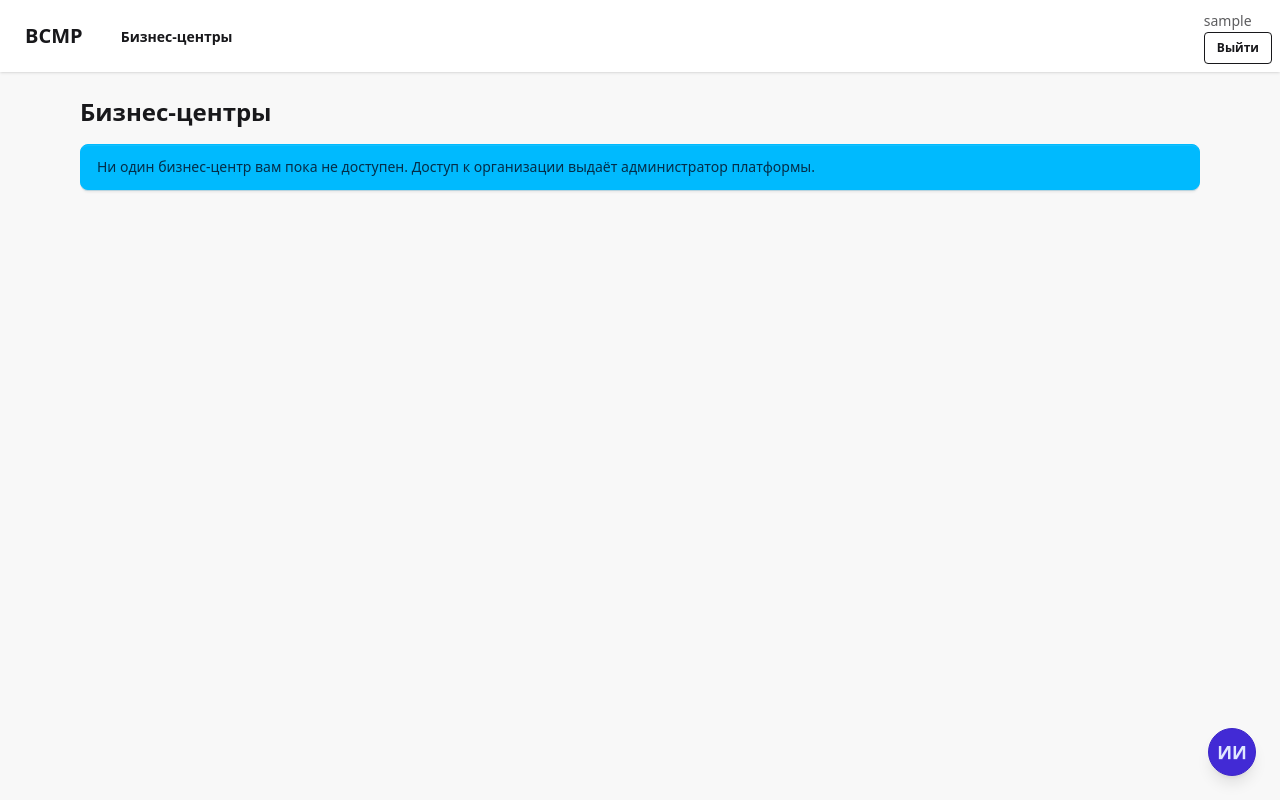
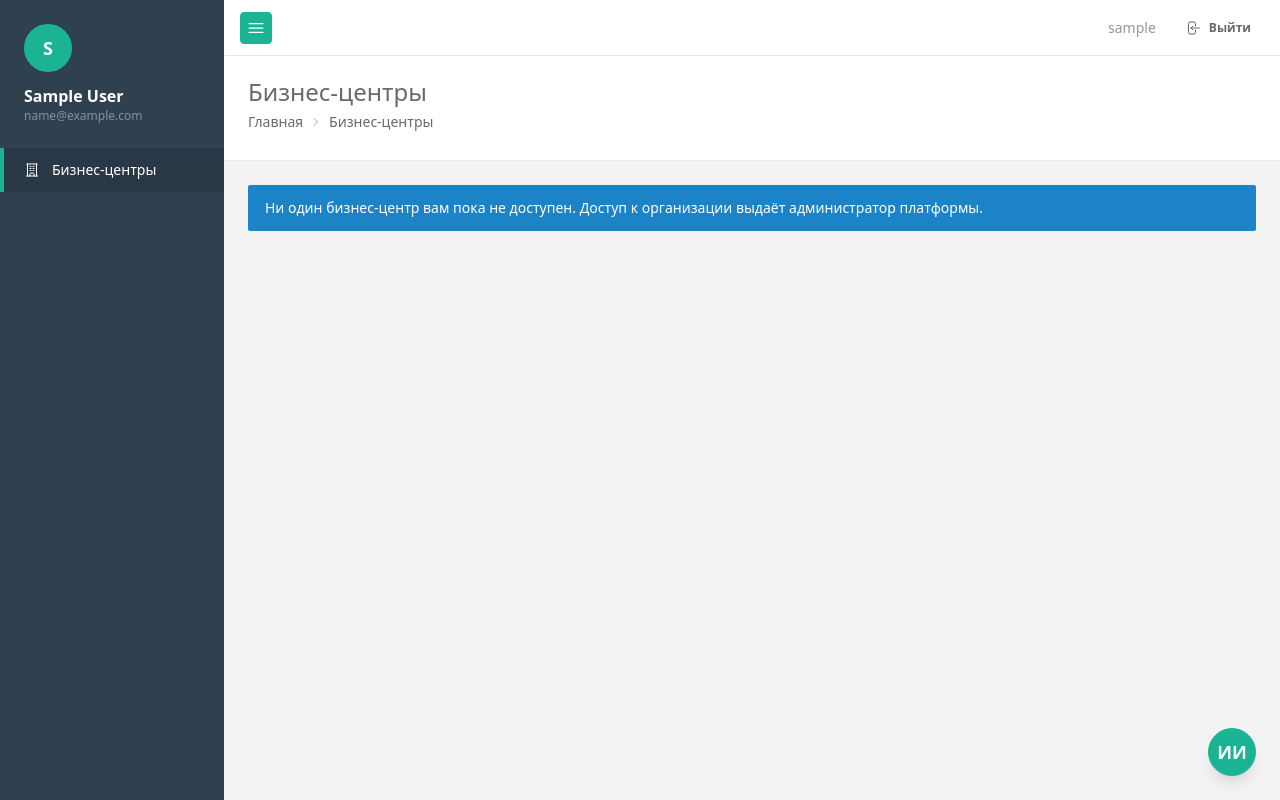
Before and after one commit to blackbasalt/bcmp, a Django app: page / in a window 1280 px wide. Run offline with Django 5.2, Linux system fonts and the light colour scheme; the visitor is signed in with stand-in values (Sample User, id 1); data that the repository does not hold is empty; style sheets or scripts are compiled from the project's sources; some libraries are stand-ins or nearby versions.

Commit message:
add some fixes

```diff
--- a/assets/css/app.css
+++ b/assets/css/app.css
@@ -12,10 +12,127 @@
    one location. */
 @source "../../templates";
 
-/* Single light theme, no dark mode: daisyUI is loaded with `light` alone, so no
+/* Single light theme, no dark mode: daisyUI is loaded with one theme, so no
    `prefers-color-scheme` variant is emitted and there is nothing to toggle. */
 @plugin "daisyui" {
-  themes: light --default;
+  themes: false;
+}
+
+/* Палитра админ-панели: зелёный акцент на светло-сером полотне и белых карточках.
+   Тема заведена своя, а не переопределением `light`, чтобы цвета лежали в одном
+   месте и читались как список. */
+@plugin "daisyui/theme" {
+  name: "bcmp";
+  default: true;
+  color-scheme: light;
+
+  --color-base-100: #ffffff;
+  --color-base-200: #f3f3f4;
+  --color-base-300: #e7eaec;
+  --color-base-content: #676a6c;
+
+  --color-primary: #1ab394;
+  --color-primary-content: #ffffff;
+  --color-secondary: #23c6c8;
+  --color-secondary-content: #ffffff;
+  --color-accent: #1c84c6;
+  --color-accent-content: #ffffff;
+  --color-neutral: #2f4050;
+  --color-neutral-content: #ffffff;
+
+  --color-info: #1c84c6;
+  --color-info-content: #ffffff;
+  --color-success: #1ab394;
+  --color-success-content: #ffffff;
+  --color-warning: #f8ac59;
+  --color-warning-content: #ffffff;
+  --color-error: #ed5565;
+  --color-error-content: #ffffff;
+
+  /* Углы почти прямые: карточки паспорта должны читаться как бумага, а не как плитки. */
+  --radius-selector: 0.25rem;
+  --radius-field: 0.25rem;
+  --radius-box: 0.125rem;
+  --border: 1px;
+  --depth: 0;
+  --noise: 0;
+}
+
+/* Тёмное меню — единственное место со своими цветами: оно не следует теме
+   страницы и потому не выражается через base-*. */
+@theme {
+  --color-sidebar: #2f4050;
+  --color-sidebar-active: #293846;
+  --color-sidebar-content: #a7b1c2;
+}
+
+/* Меню открыто по умолчанию на широком экране и закрыто на узком, а кнопка в
+   шапке переключает его в другую сторону от умолчания. Состояние держит класс на
+   обёртке, а не классы Tailwind в `:class`: иначе до старта Alpine меню на
+   телефоне успевало бы мелькнуть во всю ширину. */
+:root {
+  /* Ширина меню и отступ содержимого — одно и то же число, поэтому оно одно. */
+  --app-sidebar-width: 14rem;
+  /* Свёрнутое меню на широком экране: полоса ровно под значок с полями по бокам. */
+  --app-sidebar-mini-width: 4rem;
+}
+
+.app-sidebar {
+  width: var(--app-sidebar-width);
+  transform: translateX(-100%);
+  transition:
+    transform 0.2s ease,
+    width 0.2s ease;
+}
+
+.app-content {
+  margin-left: 0;
+  transition: margin-left 0.2s ease;
+}
+
+.nav-toggled .app-sidebar {
+  transform: translateX(0);
+}
+
+@media (width >= 64rem) {
+  .app-sidebar {
+    transform: translateX(0);
+  }
+
+  .app-content {
+    margin-left: var(--app-sidebar-width);
+  }
+
+  /* Свёрнутое меню на широком экране не уезжает за край, а сужается до полосы
+     значков: пункты остаются на виду и переход между экранами не требует
+     сначала открыть меню. Подписи прячутся, значки встают по центру полосы. */
+  .nav-toggled .app-sidebar {
+    width: var(--app-sidebar-mini-width);
+    transform: translateX(0);
+    overflow-x: hidden;
+  }
+
+  .nav-toggled .app-content {
+    margin-left: var(--app-sidebar-mini-width);
+  }
+
+  .nav-toggled .app-sidebar .sidebar-label {
+    display: none;
+  }
+
+  .nav-toggled .app-sidebar .sidebar-profile {
+    padding: 0.75rem 0.5rem;
+    justify-content: center;
+  }
+
+  .nav-toggled .app-sidebar .sidebar-link {
+    justify-content: center;
+    padding-left: 0;
+    padding-right: 0;
+    /* Полоса слишком узкая для акцентной черты: она сдвинула бы значок с центра,
+       а на выбранном пункте и без неё остаётся тёмная заливка. */
+    border-left-width: 0;
+  }
 }
 
 /* Пока Alpine не стартовал, `x-show` ещё ничего не скрывает, и закрытая панель
--- a/bcmp/settings.py
+++ b/bcmp/settings.py
@@ -50,7 +50,7 @@ INSTALLED_APPS = [
     'django.contrib.staticfiles',
 
     'rest_framework',
-    'django_extensions',
+    #'django_extensions',
 
     'authentication',
     'assistant',
--- /dev/null
+++ b/templates/_messages.html
@@ -0,0 +1,17 @@
+{% comment %}
+  Сообщения показываются одинаково на экране входа и внутри оболочки, поэтому
+  разметка одна и включается в оба места.
+{% endcomment %}
+{% if messages %}
+  <div class="mb-4 space-y-2">
+    {% for message in messages %}
+      {% comment %}
+        Класс выписан целиком: Tailwind ищет имена классов в тексте шаблона, и
+        собранного из тега класса в стилях не окажется.
+      {% endcomment %}
+      <div class="alert {% if message.level_tag == 'error' %}alert-error{% elif message.level_tag == 'warning' %}alert-warning{% elif message.level_tag == 'success' %}alert-success{% else %}alert-info{% endif %}">
+        <span>{{ message }}</span>
+      </div>
+    {% endfor %}
+  </div>
+{% endif %}
--- a/templates/auth/login.html
+++ b/templates/auth/login.html
@@ -3,7 +3,7 @@
 {% block title %}Вход — BCMP{% endblock %}
 
 {% block content %}
-  <div class="mx-auto w-full max-w-sm">
+  {# Ширину и центрирование задаёт base.html: экран входа — единственный без оболочки. #}
   <div class="card bg-base-100 shadow-sm">
     <div class="card-body">
       <h1 class="card-title">Вход в систему</h1>
@@ -27,5 +27,4 @@
       </form>
     </div>
   </div>
-  </div>
 {% endblock %}
--- a/templates/base.html
+++ b/templates/base.html
@@ -1,5 +1,10 @@
 {% load static %}<!DOCTYPE html>
-<html lang="ru" data-theme="light">
+{% comment %}
+  Скелет документа и ничего больше. Экран без оболочки — вход — наследуется отсюда
+  напрямую и получает содержимое по центру пустой страницы; экраны приложения
+  наследуются от `shell.html`, который добавляет меню и шапку.
+{% endcomment %}
+<html lang="ru" data-theme="bcmp">
 <head>
   <meta charset="utf-8">
   <meta name="viewport" content="width=device-width, initial-scale=1">
@@ -10,52 +15,14 @@
   <script src="{% static 'js/alpine.min.js' %}" defer></script>
 </head>
 <body class="min-h-screen bg-base-200">
-
-  {% comment %}
-    Навигация плоская: в ней только бизнес-центры. Проект — подпись на карточке,
-    площадка не показывается вовсе.
-  {% endcomment %}
-  <div class="navbar bg-base-100 shadow-sm">
-    <div class="flex-1">
-      <a class="btn btn-ghost text-xl" href="{% url 'building_passport:bc_list' %}">BCMP</a>
-      {% if user.is_authenticated %}
-        <a class="btn btn-ghost" href="{% url 'building_passport:bc_list' %}">Бизнес-центры</a>
-      {% endif %}
+  {% block body %}
+    <div class="flex min-h-screen items-center justify-center p-4">
+      <div class="w-full max-w-sm">
+        <p class="mb-6 text-center text-3xl font-light">BCMP</p>
+        {% include "_messages.html" %}
+        {% block content %}{% endblock %}
+      </div>
     </div>
-    {% if user.is_authenticated %}
-      <div class="flex-none gap-2">
-        <span class="text-sm opacity-70">{{ user.get_username }}</span>
-        {# Выход POST-ом: общий компьютер оставляют по кнопке, а не по чужой ссылке. #}
-        <form method="post" action="{% url 'logout' %}">
-          {% csrf_token %}
-          <button type="submit" class="btn btn-sm btn-outline">Выйти</button>
-        </form>
-      </div>
-    {% endif %}
-  </div>
-
-  {% if messages %}
-    <div class="mx-auto w-full max-w-6xl px-4 pt-4 space-y-2">
-      {% for message in messages %}
-        {% comment %}
-          Класс выписан целиком: Tailwind ищет имена классов в тексте шаблона, и
-          собранного из тега класса в стилях не окажется.
-        {% endcomment %}
-        <div class="alert {% if message.level_tag == 'error' %}alert-error{% elif message.level_tag == 'warning' %}alert-warning{% elif message.level_tag == 'success' %}alert-success{% else %}alert-info{% endif %}">
-          <span>{{ message }}</span>
-        </div>
-      {% endfor %}
-    </div>
-  {% endif %}
-
-  <main class="mx-auto w-full max-w-6xl px-4 py-6">
-    {% block content %}{% endblock %}
-  </main>
-
-  {% if user.is_authenticated %}
-    {# Панель отвечает про здания клиентов, поэтому до входа её на экране нет. #}
-    {% include "assistant/panel.html" %}
-  {% endif %}
-
+  {% endblock %}
 </body>
 </html>
--- a/templates/building_passport/bc_list.html
+++ b/templates/building_passport/bc_list.html
@@ -1,11 +1,11 @@
-{% extends "base.html" %}
+{% extends "shell.html" %}
 {% load passport %}
 
 {% block title %}Бизнес-центры — BCMP{% endblock %}
+{% block page_title %}Бизнес-центры{% endblock %}
+{% block breadcrumbs %}<li>Бизнес-центры</li>{% endblock %}
 
 {% block content %}
-  <h1 class="text-2xl font-semibold mb-4">Бизнес-центры</h1>
-
   {% comment %}
     Карточки, а не таблица: на пяти зданиях таблица не даёт ничего, а на ноутбуке
     заставляет скроллить вбок. Сетка ужимается до одной колонки.
--- /dev/null
+++ b/templates/shell.html
@@ -0,0 +1,114 @@
+{% extends "base.html" %}
+
+{% comment %}
+  Оболочка админ-панели: тёмное меню слева, шапка и полоса заголовка справа.
+  Все экраны приложения наследуются отсюда и заполняют `content`; заголовок и
+  хлебные крошки задаются блоками `page_title` и `breadcrumbs`.
+{% endcomment %}
+
+{% block body %}
+  {% comment %}
+    Меню и содержимое лежат рядом, а не одно внутри другого: меню закреплено на
+    экране и прокручивается само по себе, длинный паспорт его не уносит.
+  {% endcomment %}
+  <div x-data="{ navToggled: false }" :class="navToggled && 'nav-toggled'">
+
+    {% comment %}
+      Навигация плоская: в ней только бизнес-центры. Проект — подпись на карточке,
+      площадка не показывается вовсе.
+    {% endcomment %}
+    <aside class="app-sidebar fixed inset-y-0 left-0 z-40 overflow-y-auto bg-sidebar text-sidebar-content">
+      {% comment %}
+        Классы `sidebar-*` — точки, за которые свёрнутое меню держится в CSS:
+        по ним прячутся подписи и центрируются значки. Без них состояние пришлось
+        бы разносить по всем пунктам вручную.
+      {% endcomment %}
+      <div class="sidebar-profile flex px-6 py-6">
+        <div>
+          {# Аватара у сотрудника нет, поэтому кружок с первой буквой имени, а не пустое место. #}
+          <div class="flex size-12 items-center justify-center rounded-full bg-primary text-lg font-semibold text-primary-content">
+            {{ user.get_username|slice:":1"|upper }}
+          </div>
+          <div class="sidebar-label">
+            <p class="mt-3 font-semibold text-white">{{ user.get_full_name|default:user.get_username }}</p>
+            {% if user.email %}
+              <p class="text-xs opacity-70">{{ user.email }}</p>
+            {% endif %}
+          </div>
+        </div>
+      </div>
+
+      <nav>
+        {% comment %}
+          Пункт подсвечен на всех экранах приложения паспортов, а не только на
+          списке: с карточки БЦ читателю нужно видеть, где он находится.
+        {% endcomment %}
+        {# Подпись у свёрнутого меню скрыта, поэтому название пункта дублируется в `title`. #}
+        <a href="{% url 'building_passport:bc_list' %}" title="Бизнес-центры"
+           class="sidebar-link flex items-center gap-3 border-l-4 px-5 py-3 text-sm {% if request.resolver_match.app_name == 'building_passport' %}border-primary bg-sidebar-active text-white{% else %}border-transparent hover:text-white{% endif %}">
+          <svg class="size-4 shrink-0" fill="none" viewBox="0 0 24 24" stroke="currentColor" stroke-width="1.5" aria-hidden="true">
+            <path stroke-linecap="round" stroke-linejoin="round"
+                  d="M3.75 21h16.5M4.5 3h15M5.25 3v18m13.5-18v18M9 6.75h1.5m-1.5 3h1.5m-1.5 3h1.5m3-6H15m-1.5 3H15m-1.5 3H15M9 21v-3.375c0-.621.504-1.125 1.125-1.125h3.75c.621 0 1.125.504 1.125 1.125V21"/>
+          </svg>
+          <span class="sidebar-label">Бизнес-центры</span>
+        </a>
+      </nav>
+    </aside>
+
+    {# Подложка только на узком экране: там открытое меню лежит поверх содержимого. #}
+    <div x-show="navToggled" x-cloak x-transition.opacity
+         class="fixed inset-0 z-30 bg-black/40 lg:hidden"
+         x-on:click="navToggled = false"></div>
+
+    <div class="app-content flex min-h-screen flex-col">
+
+      <header class="flex h-14 items-center gap-4 border-b border-base-300 bg-base-100 px-4">
+        <button type="button" class="btn btn-primary btn-sm btn-square"
+                x-on:click="navToggled = !navToggled" aria-label="Показать или скрыть меню">
+          <svg class="size-5" fill="none" viewBox="0 0 24 24" stroke="currentColor" stroke-width="1.5" aria-hidden="true">
+            <path stroke-linecap="round" stroke-linejoin="round" d="M3.75 6.75h16.5M3.75 12h16.5m-16.5 5.25h16.5"/>
+          </svg>
+        </button>
+
+        <div class="ml-auto flex items-center gap-4">
+          <span class="hidden text-sm opacity-70 sm:inline">{{ user.get_username }}</span>
+          {# Выход POST-ом: общий компьютер оставляют по кнопке, а не по чужой ссылке. #}
+          <form method="post" action="{% url 'logout' %}">
+            {% csrf_token %}
+            <button type="submit" class="btn btn-ghost btn-sm gap-2">
+              <svg class="size-4" fill="none" viewBox="0 0 24 24" stroke="currentColor" stroke-width="1.5" aria-hidden="true">
+                <path stroke-linecap="round" stroke-linejoin="round"
+                      d="M15.75 9V5.25A2.25 2.25 0 0 0 13.5 3h-6a2.25 2.25 0 0 0-2.25 2.25v13.5A2.25 2.25 0 0 0 7.5 21h6a2.25 2.25 0 0 0 2.25-2.25V15M12 9l-3 3m0 0 3 3m-3-3h12.75"/>
+              </svg>
+              Выйти
+            </button>
+          </form>
+        </div>
+      </header>
+
+      {% comment %}
+        Полоса заголовка: как называется экран и как он найден. Экран, которому она
+        не нужна, перекрывает блок `page_heading` целиком.
+      {% endcomment %}
+      {% block page_heading %}
+        <div class="border-b border-base-300 bg-base-100 px-6 py-5">
+          <h1 class="text-2xl font-light">{% block page_title %}{% endblock %}</h1>
+          <div class="breadcrumbs pt-1 text-sm">
+            <ul>
+              <li><a href="{% url 'building_passport:bc_list' %}">Главная</a></li>
+              {% block breadcrumbs %}{% endblock %}
+            </ul>
+          </div>
+        </div>
+      {% endblock %}
+
+      <main class="flex-1 p-6">
+        {% include "_messages.html" %}
+        {% block content %}{% endblock %}
+      </main>
+    </div>
+  </div>
+
+  {# Панель отвечает про здания клиентов, поэтому до входа её на экране нет. #}
+  {% include "assistant/panel.html" %}
+{% endblock %}
```
Also changed, not shown: templates/building_passport/bc_detail.html (+12 -10 lines), 1 other file. Lines whose indentation alone changed are shown as unchanged.
